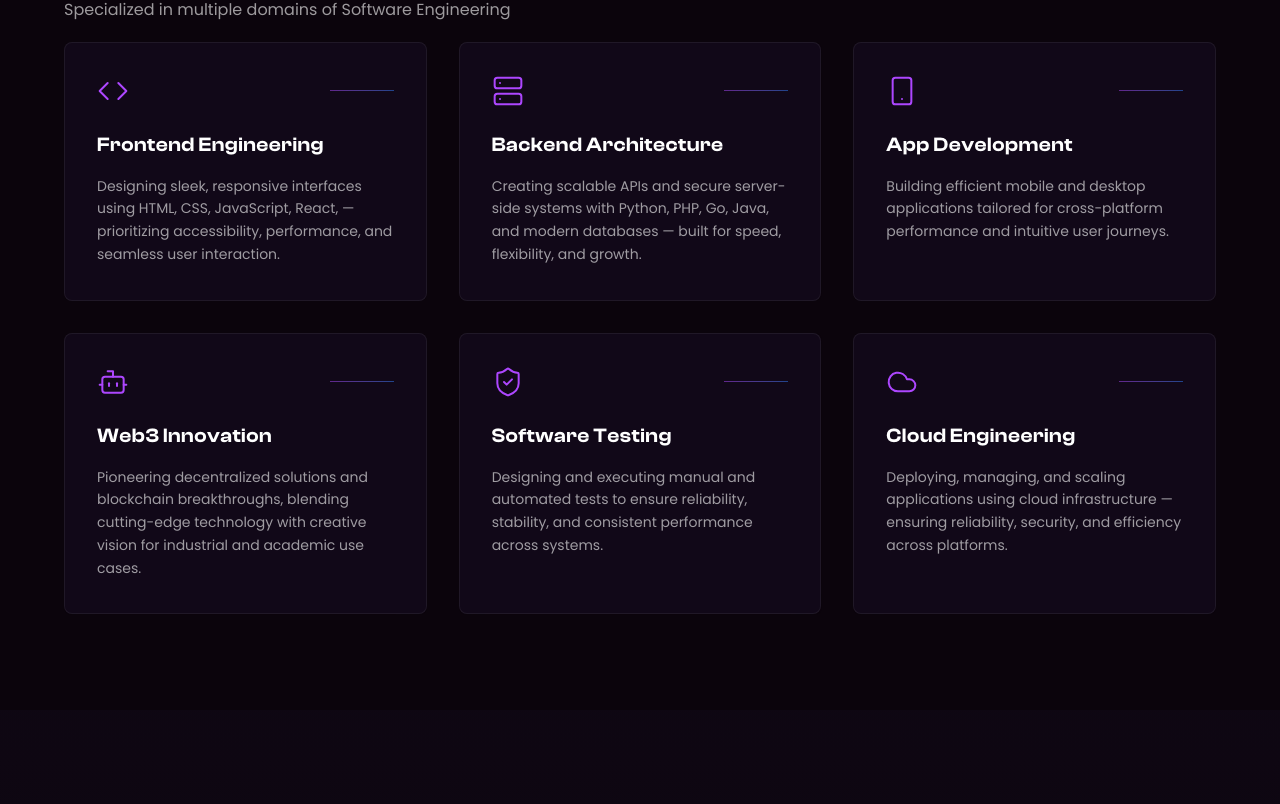
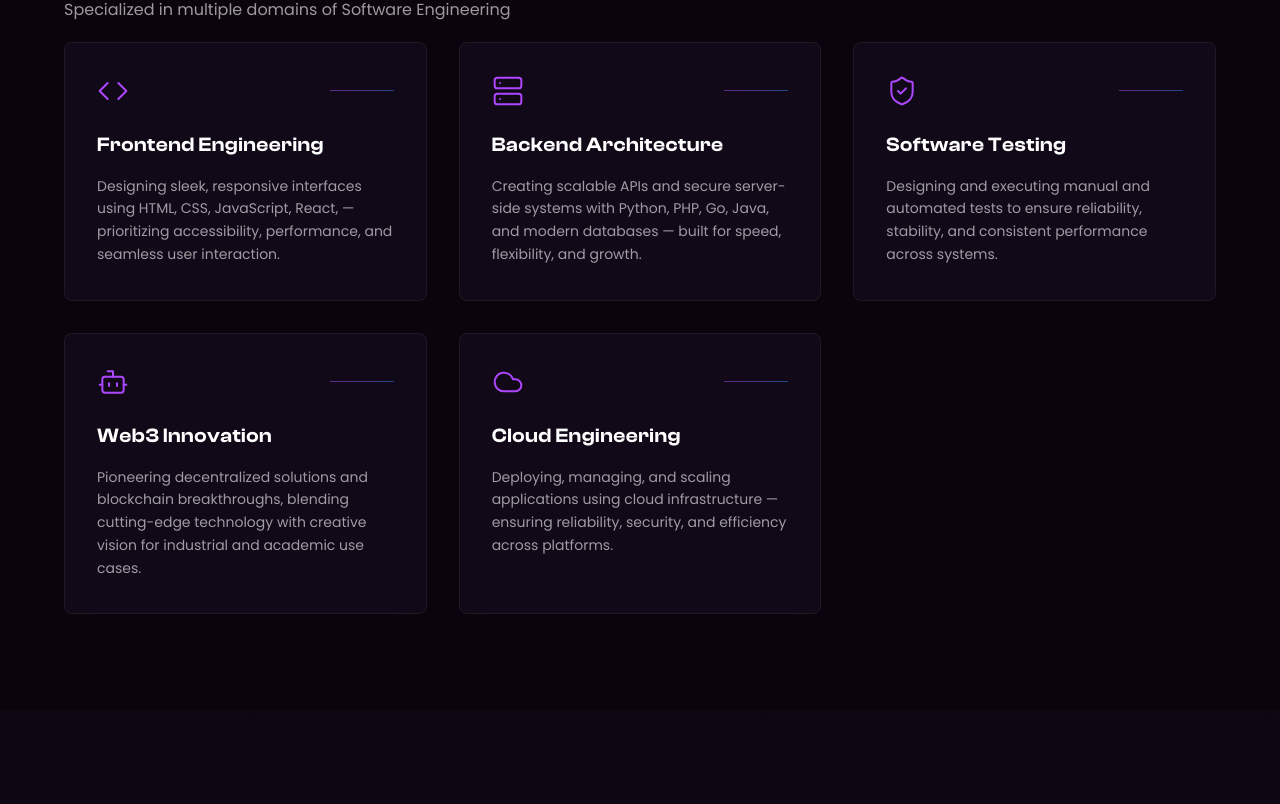
Before and after one commit to vobzzartt/myportfolio, a Next.js app: page / in a window 1280 px wide. Shown: the part 733-1537 px from the top of the page. Built offline with nearby package versions, Linux system fonts and the light colour scheme.

Commit message:
Update services.tsx

```diff
--- a/src/components/services.tsx
+++ b/src/components/services.tsx
@@ -27,10 +27,10 @@ const services = [
   },
   {
     id: 3,
-    title: "App Development",
-    description: "Building efficient mobile and desktop applications tailored for cross-platform performance and intuitive user journeys.",
-    icon: Smartphone,
-    category: "Mobile"
+    title: "Software Testing",
+    description: "Designing and executing manual and automated tests to ensure reliability, stability, and consistent performance across systems.",
+    icon: ShieldCheck,
+    category: "Engineering"
   },
   {
     id: 4,
@@ -41,13 +41,6 @@ const services = [
   },
   {
     id: 5,
-    title: "Software Testing",
-    description: "Designing and executing manual and automated tests to ensure reliability, stability, and consistent performance across systems.",
-    icon: ShieldCheck,
-    category: "Engineering"
-  },
-  {
-    id: 6,
     title: "Cloud Engineering",
     description: "Deploying, managing, and scaling applications using cloud infrastructure — ensuring reliability, security, and efficiency across platforms.",
     icon: Cloud,
```
